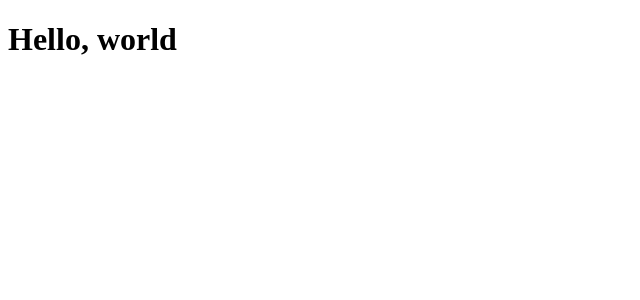
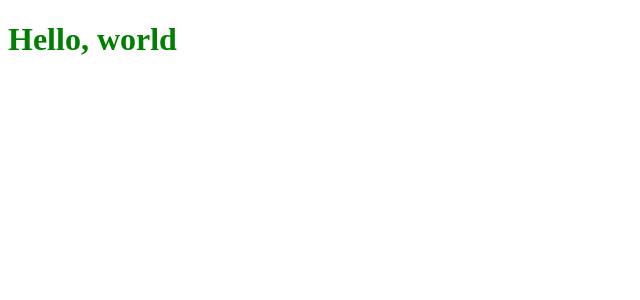
Before and after one commit to exemplar-codes/react-express-simple-app, a React (Create React App) app: page / in a window 1280 px wide. Shown: the top 300 px of the page, without its empty margins (0-640 px from the left). Built offline with nearby package versions, Linux system fonts and the light colour scheme.

Commit message:
Add CSS file

```diff
--- /dev/null
+++ b/src/client-app/App.css
@@ -0,0 +1,3 @@
+* {
+    color: green;
+}
--- a/src/client-app/App.jsx
+++ b/src/client-app/App.jsx
@@ -1,7 +1,8 @@
 import React from "react";
+import Hello from "./Hello";
 
 const App = () => {
-  return <h1>Hello, world</h1>;
+  return <Hello />;
 };
 
 export default App;
--- /dev/null
+++ b/src/client-app/Hello.jsx
@@ -0,0 +1,9 @@
+import React from "react";
+
+import "./App.css";
+
+const Hello = () => {
+  return <h1>Hello, world</h1>;
+};
+
+export default Hello;
```
